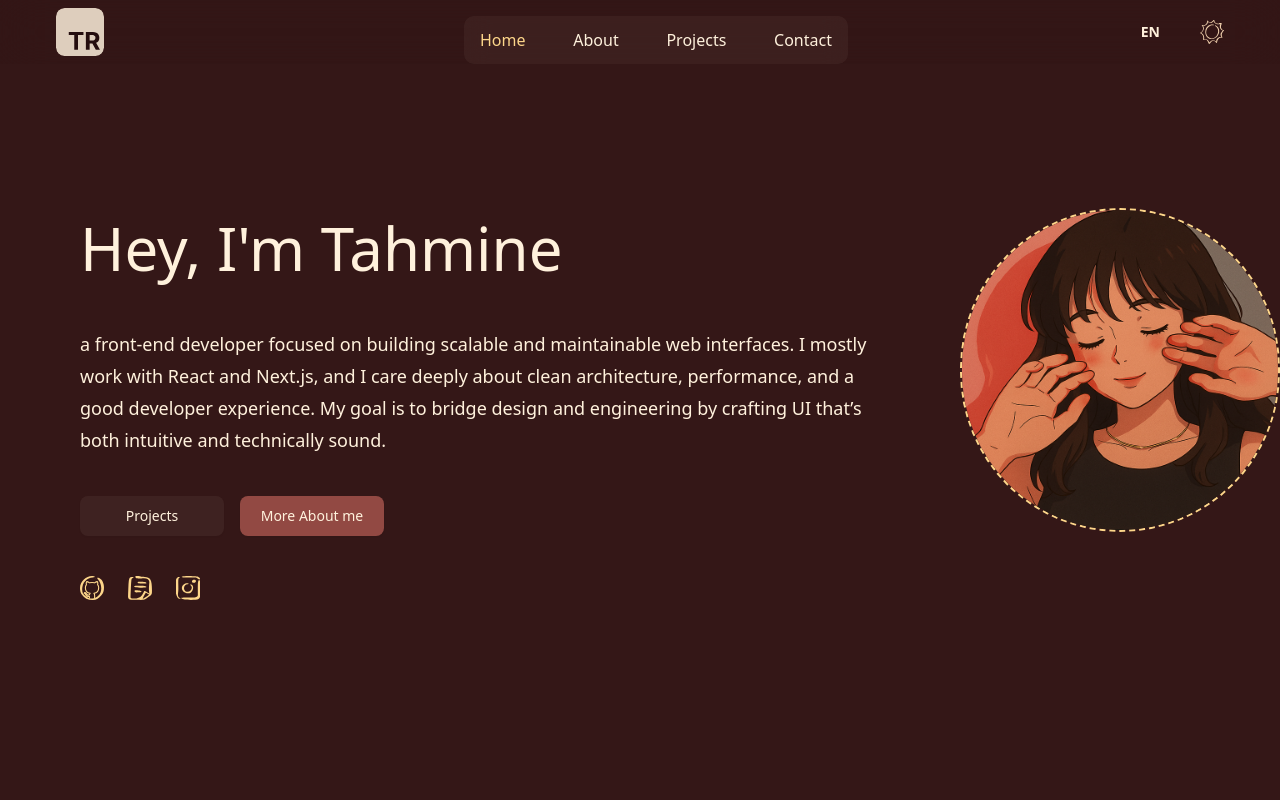
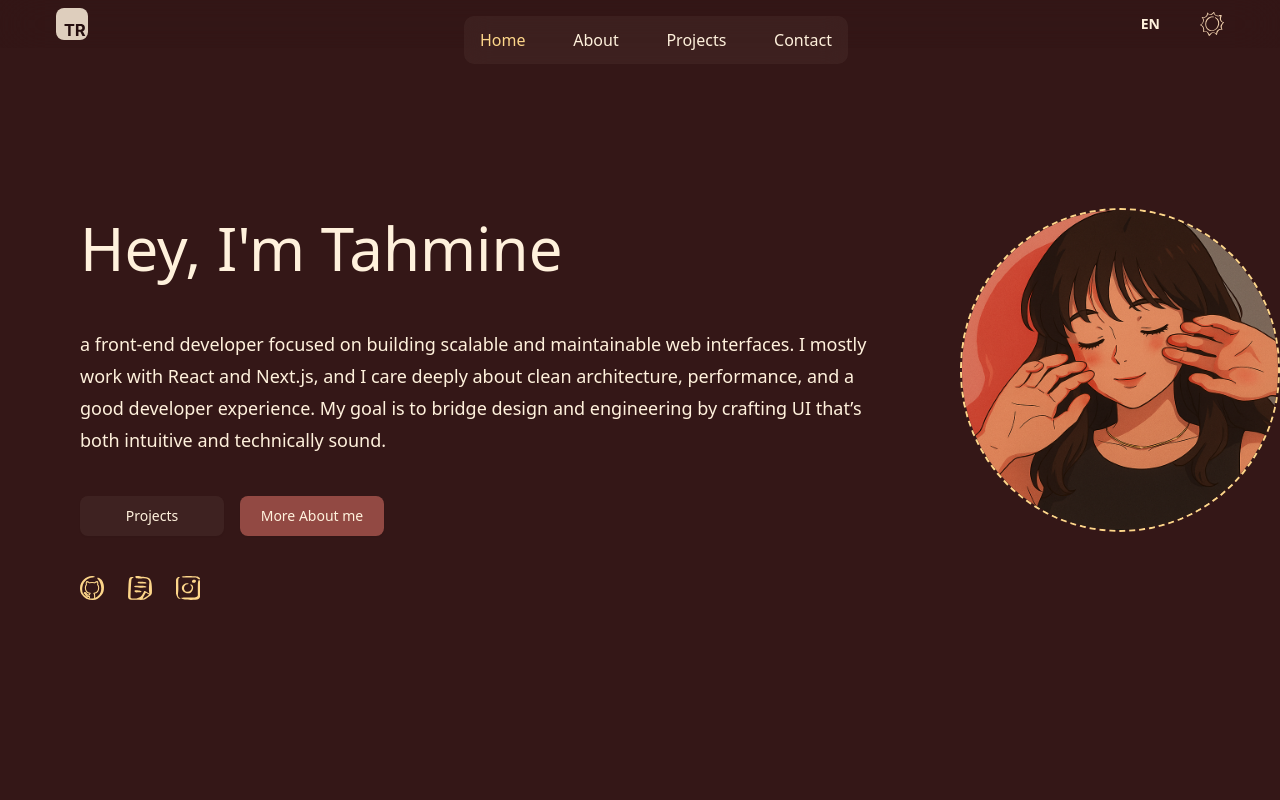
Before and after one commit to TahmineRH/portfolio, a React (Vite) app: page / in a window 1280 px wide. Shown: the top 800 px of the page. Built offline with nearby package versions, Linux system fonts and the light colour scheme.

Commit message:
feat: wrap Logo component in Link for improved navigation

```diff
--- a/src/components/header/header.tsx
+++ b/src/components/header/header.tsx
@@ -1,3 +1,4 @@
+import { Link } from "react-router-dom";
 import Logo from "../../assets/icons/logo";
 import LangToggle from "../locale/local";
 import ToggleTheme from "../theme/theme";
@@ -6,8 +7,10 @@
   return (
     <div className="max-md:hidden absolute px-12 top-0 right-0 flex justify-between w-full items-center z-10 bg-background/20 backdrop-blur-xl">
       <div>
-        <div className="w-16 h-16 p-2">
-          <Logo className="w-full h-full rounded-md" />
+        <div className="w-12 h-12 p-2">
+          <Link to={"/"}>
+            <Logo className="w-full h-full rounded-md" />
+          </Link>
         </div>
       </div>
       <div className="flex items-center gap-8">
```
